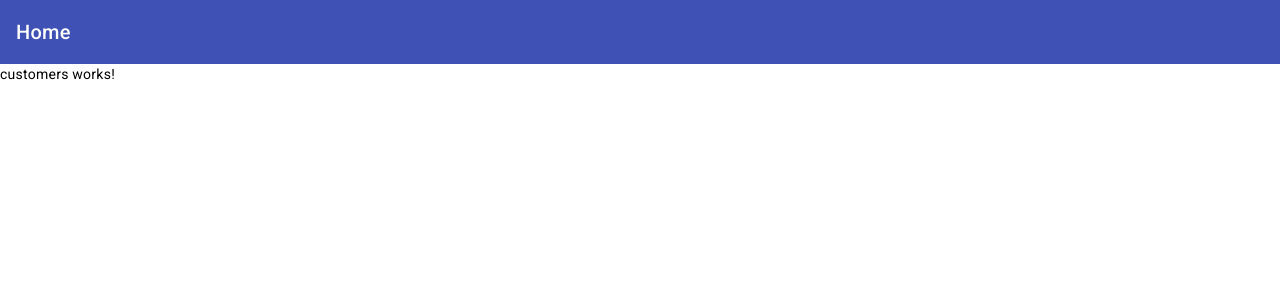
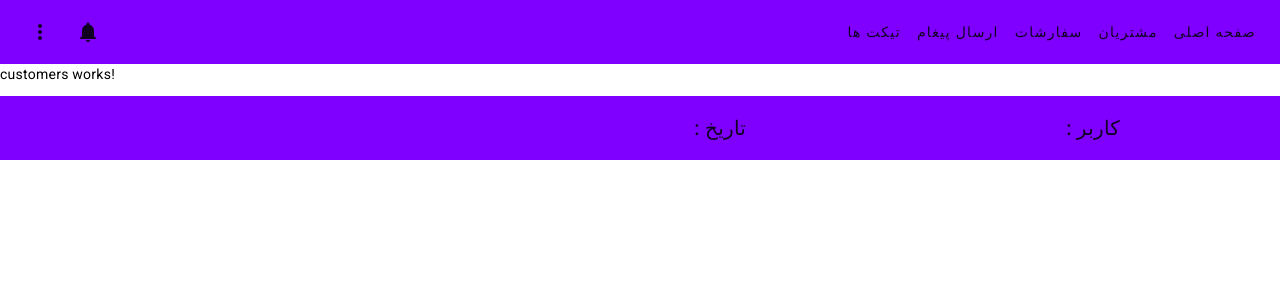
Before and after one commit to hrahiminasr/crm, an Angular app in the folder client/: page /customers in a window 1280 px wide. Shown: the top 300 px of the page. Built offline with nearby package versions, Linux system fonts and the light colour scheme.

Commit message:
1402/04/28

```diff
--- a/client/src/app/app.component.html
+++ b/client/src/app/app.component.html
@@ -1,3 +1,5 @@
 <app-navbar></app-navbar>
 
 <router-outlet></router-outlet>
+
+<app-footer></app-footer>
--- /dev/null
+++ b/client/src/app/components/footer/footer.component.html
@@ -0,0 +1,4 @@
+<mat-toolbar>
+  <span>تاریخ : </span>
+  <span>کاربر :</span>
+</mat-toolbar>
--- /dev/null
+++ b/client/src/app/components/footer/footer.component.scss
@@ -0,0 +1,12 @@
+mat-toolbar{
+  background: #7f00ff;
+  display: flex;
+  justify-content: flex-end;
+  gap: 20rem;
+  padding-right: 10rem;
+
+  span{
+    direction: rtl;
+
+  }
+}
--- a/client/src/app/components/login/login.component.scss
+++ b/client/src/app/components/login/login.component.scss
@@ -6,7 +6,7 @@
 div {
   display: flex;
   justify-content: space-evenly;
-  height: calc(100vh - 4rem);
+  height: calc(100vh - 8rem);
 
   .section-1 {
     font-size: 5rem;
--- a/client/src/app/components/navbar/navbar.component.html
+++ b/client/src/app/components/navbar/navbar.component.html
@@ -1,4 +1,41 @@
+<mat-toolbar>
+  <div class="section1">
+    <button mat-icon-button [matMenuTriggerFor]="menu" aria-label="Example icon-button with a menu">
+      <mat-icon>more_vert</mat-icon>
+    </button>
+    <mat-menu #menu="matMenu">
+      <button mat-menu-item>
+        <mat-icon>settings</mat-icon>
+        <span>تنظیمات</span>
+      </button>
+      <button mat-menu-item>
+        <mat-icon aria-hidden="false">logout</mat-icon>
+        <span>خروج</span>
+      </button>
+    </mat-menu>
 
-<mat-toolbar color="primary" color="primary">
-  <a routerLink="home">Home</a>
+    <button mat-icon-button>
+      <mat-icon>notifications</mat-icon>
+    </button>
+  </div>
+
+  <div class="section2">
+    <button routerLink="home" mat-button> صفحه اصلی</button>
+
+    <button mat-button [matMenuTriggerFor]="customerMenu">مشتریان</button>
+    <mat-menu #customerMenu="matMenu" yPosition="below">
+      <button mat-menu-item>افزودن مشتری</button>
+      <button mat-menu-item>اطلاعات مشتریان</button>
+    </mat-menu>
+
+    <button mat-button [matMenuTriggerFor]="orderMenu">سفارشات</button>
+    <mat-menu #orderMenu="matMenu" yPosition="below">
+      <button mat-menu-item>افزودن کالا</button>
+      <button mat-menu-item>ثبت سفارش</button>
+    </mat-menu>
+
+    <button mat-button>ارسال پیغام</button>
+
+    <button mat-button>تیکت ها</button>
+  </div>
 </mat-toolbar>
--- a/client/src/app/components/navbar/navbar.component.scss
+++ b/client/src/app/components/navbar/navbar.component.scss
@@ -1,6 +1,9 @@
 mat-toolbar {
-  a{
-    color: white;
-    text-decoration: none;
+  display: flex;
+  background: #7f00ff;
+
+  .section2{
+    direction: rtl;
+    flex-grow: 1;
   }
 }
```
Also changed, not shown: client/src/app/app.module.ts (+6 -2 lines), client/src/app/components/footer/footer.component.ts (added, +10 -0 lines), 1 other file (tests, documents, lock files or other folders).
